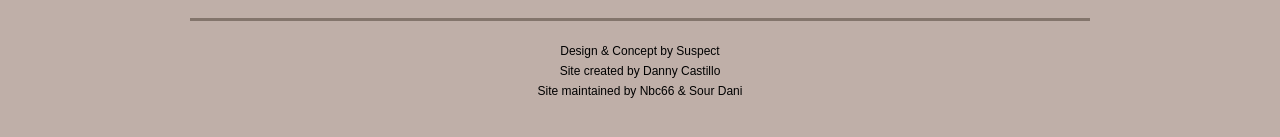
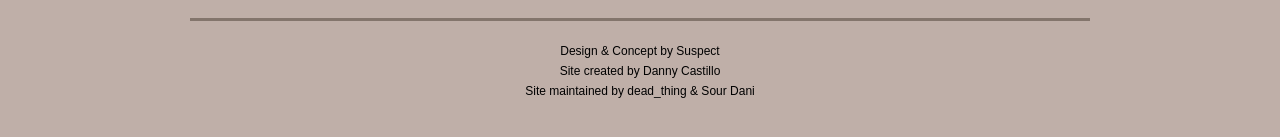
Before and after one commit to Pre-Fortress-2/PF2-Website, a Jekyll site: the page built from pages/posts.md, in a window 1280 px wide. Shown: the part 650-787 px from the top of the page. Built offline with Jekyll 4.4.1, drawn with Linux system fonts in a browser that asks for light colours.

Commit message:
updated the footer

```diff
--- a/_includes/footer.html
+++ b/_includes/footer.html
@@ -1,6 +1,5 @@
 <footer class="footer footer--about">
     <p class="footer-text">Design & Concept by Suspect</p>
     <p class="footer-text">Site created by Danny Castillo</p>
-    <p class="footer-text">Site maintained by Nbc66 & Sour Dani</p>
-
+    <p class="footer-text">Site maintained by dead_thing & Sour Dani</p>
 </footer>
```
